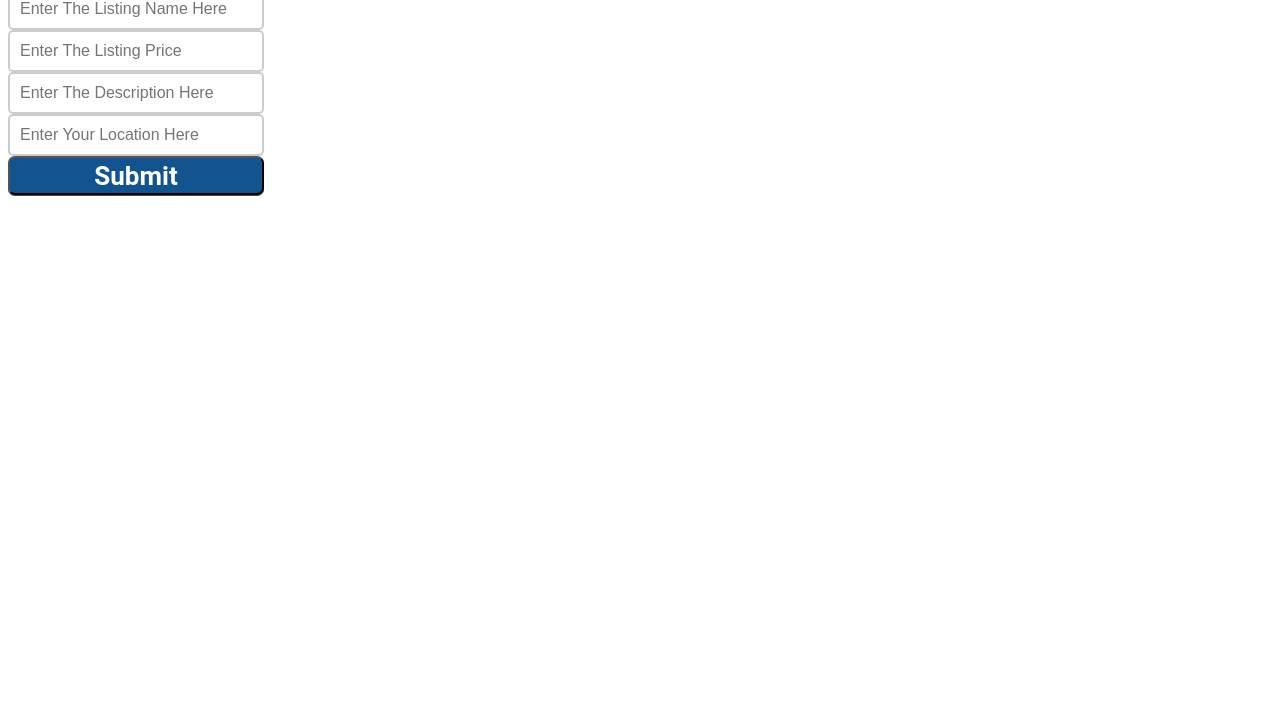
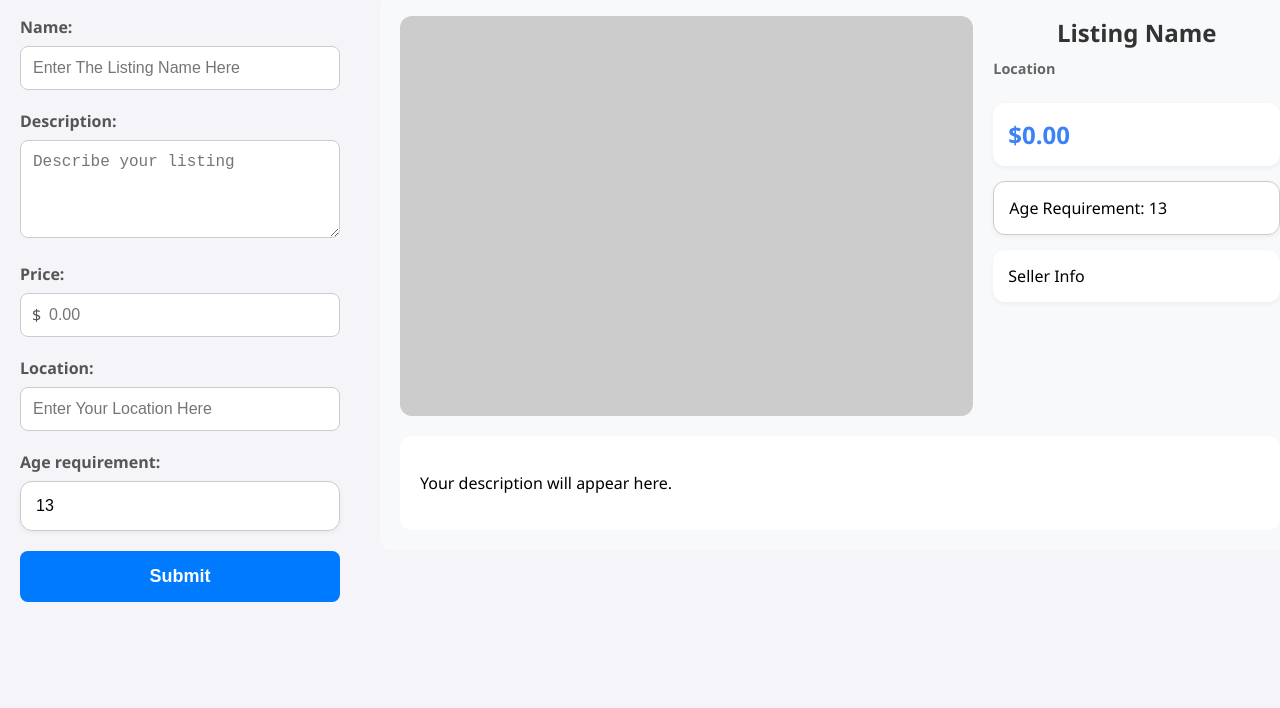
Before and after one commit to program-code-d/UltraFind, a website: page create_listing.html in a window 1280 px wide. Shown: the part 92-800 px from the top of the page. Drawn offline with Linux system fonts and the light colour scheme.

Commit message:
woking on create listing

```diff
--- a/CSS files/create_listing.css
+++ b/CSS files/create_listing.css
@@ -1,29 +1,174 @@
-/* From Uiverse.io by JayRamoliya */
-.input-style {
-  padding: 10px;
-  border: 2px solid #ccc;
-  border-radius: 5px;
-  font-size: 16px;
-  color: #555;
-  outline: none;
-  width: 20vw;
-  box-sizing: border-box;
+body {
+    font-family: 'Segoe UI', sans-serif;
+    background-color: #f4f4f9;
+    margin: 0;
+    padding: 20px;
 }
 
-.input-style:focus {
-  border-color: #007bff;
-  box-shadow: 0 0 0 0.2rem rgba(0, 123, 255, 0.25);
+/* Main layout container */
+.page-container {
+    display: flex;
+    flex-direction: row;
+    gap: 40px; /* Space between form and preview */
+    max-width: 1400px;
+    margin: 0 auto;
 }
 
+/* The form on the left */
+.form-container {
+    flex: 0 0 320px; /* Fixed small width */
+    padding: 20px 0;
+    /* Removed background, border, radius to make it "not a card" */
+}
+
+h1 {
+    text-align: center;
+    color: #333;
+    margin-bottom: 25px;
+    margin-top: 0;
+}
+
+.form-group {
+    margin-bottom: 20px;
+}
+
+.form-group label, .age-input label {
+    display: block;
+    margin-bottom: 8px;
+    font-weight: 600;
+    color: #555;
+}
+
+/* General input styling */
+.input-style,
+.age {
+    width: 100%;
+    padding: 12px;
+    border: 1px solid #ccc;
+    border-radius: 8px;
+    box-sizing: border-box; /* Important for width calculation */
+    font-size: 16px;
+}
+
+.input-style:focus,
+.age:focus {
+    outline: none;
+    border-color: #007bff;
+}
+
+/* Price input with '$' sign */
+.price-input-wrapper {
+    position: relative;
+}
+
+.price-input-wrapper::before {
+    content: '$';
+    position: absolute;
+    left: 12px;
+    top: 50%;
+    transform: translateY(-50%);
+    color: #555;
+    font-size: 16px;
+    pointer-events: none; /* So you can click through it */
+}
+
+#listing-price {
+    padding-left: 28px; /* Make space for the '$' */
+}
+
+/* Submit button */
 .create-listing-btn {
-  background: #125490;
-  border-radius: 7px;
-  box-shadow: 0 1px #444444;
-  padding: 0.6vh;
-  color: #ffffff;
-  display: inline-block;
-  font: normal bold 26px/1 "Roboto", sans-serif;
-  text-align: center;
-  width: 20vw;
-  box-sizing: border-box;
+    width: 100%;
+    padding: 15px;
+    background-color: #007bff;
+    color: white;
+    border: none;
+    border-radius: 8px;
+    font-size: 18px;
+    font-weight: bold;
+    cursor: pointer;
 }
+
+.create-listing-btn:hover {
+    background-color: #0056b3;
+}
+
+/* The preview on the right */
+.preview-container {
+    flex: 1; /* Takes up the other half */
+    position: sticky; /* Makes it stick on scroll */
+    top: 20px;
+}
+
+.preview-title {
+    text-align: center;
+    color: #666;
+    font-weight: 500;
+    margin-bottom: 15px;
+}
+
+/* Styles copied from info_listing.css for exact preview match */
+.listing-container {
+    width: 100%;
+    max-width: 1000px;
+    margin: 0 auto;
+    font-family: 'Segoe UI', sans-serif;
+    display: flex;
+    flex-direction: column;
+    gap: 20px;
+    padding: 20px;
+    background-color: #f8f9fa;
+    border-radius: 12px; /* Added for preview container look */
+}
+
+.main-content {
+    display: flex;
+    flex-direction: row;
+    gap: 20px;
+}
+
+.image {
+    flex: 2;
+    background: #ccc;
+    border-radius: 12px;
+    min-height: 400px;
+}
+
+.Age-pay-location {
+    flex: 1;
+    display: flex;
+    flex-direction: column;
+    gap: 15px;
+}
+
+.Age-pay-location h1 { font-size: 1.5rem; margin-bottom: 5px; }
+.Age-pay-location h3 { font-size: 0.9rem; color: #666; margin-top: -10px; margin-bottom: 10px; }
+
+
+.price, .age, .location-map, .seller-info {
+    background: white;
+    padding: 15px;
+    border-radius: 12px;
+    box-shadow: 0 2px 5px rgba(0,0,0,0.05);
+}
+
+.price {
+    font-size: 1.5rem;
+    font-weight: bold;
+    color: #3b82f6;
+}
+
+.Description-repeats {
+    background: white;
+    padding: 20px;
+    border-radius: 12px;
+    display: flex;
+    flex-direction: column;
+    gap: 10px;
+}
+
+@media (max-width: 768px) {
+    .main-content {
+        flex-direction: column;
+    }
+}
--- a/CSS files/info_listing.css
+++ b/CSS files/info_listing.css
@@ -10,13 +10,6 @@
 }
 
 /* Header Section */
-.top-info {
-    border-bottom: 1px solid #ddd;
-    padding-bottom: 10px;
-}
-
-.top-info h1 { font-size: 1.5rem; margin-bottom: 5px; }
-.top-info h3 { font-size: 0.9rem; color: #666; display: inline; margin-right: 10px; }
 
 /* The "Meat" of the layout: Image + Sidebar */
 .main-content {
@@ -38,6 +31,9 @@
     flex-direction: column;
     gap: 15px;
 }
+
+.Age-pay-location h1 { font-size: 1.5rem; margin-bottom: 5px; }
+.Age-pay-location h3 { font-size: 0.9rem; color: #666; margin-top: -10px; margin-bottom: 10px; }
 
 /* Sidebar Cards */
 .price, .age, .location-map, .seller-info {
--- a/create_listing.html
+++ b/create_listing.html
@@ -1,34 +1,66 @@
 <!DOCTYPE html>
 <html lang="en">
-
 <head>
     <meta charset="UTF-8">
     <meta name="viewport" content="width=device-width, initial-scale=1.0">
     <title>Create A Listing</title>
+    <link rel="stylesheet" href="CSS files/create_listing.css">
 </head>
-
 <body>
-    <h1>Create A Listing</h1>
-    <div>
-        <input id="listing-name" placeholder="Enter The Listing Name Here" class="input-style" type="text">
+    <div class="page-container">
+        <div class="form-container">
+            <h1>Start Here</h1>
+            <div class="form-group">
+                <label for="listing-name">Name:</label>
+                <input id="listing-name" placeholder="Enter The Listing Name Here" class="input-style" type="text" oninput="updatePreview()">
             </div>
 
-    <div>
-        <input id="listing-price" placeholder="Enter The Listing Price" class="input-style" type="number">
+            <div class="form-group">
+                <label for="listing-description">Description:</label>
+                <textarea id="listing-description" placeholder="Describe your listing" class="input-style" rows="4" oninput="updatePreview()"></textarea>
             </div>
 
-    <div>
-        <input id="listing-description" placeholder="Enter The Description Here" class="input-style" type="text">
+            <div class="form-group">
+                <label for="listing-price">Price:</label>
+                <div class="price-input-wrapper">
+                    <input id="listing-price" placeholder="0.00" class="input-style" type="number" step="0.01" min="0" oninput="updatePreview()">
+                </div>
             </div>
 
-    <div>
-        <input id="listing-location" placeholder="Enter Your Location Here" class="input-style" type="text">
+            <div class="form-group">
+                <label for="listing-location">Location:</label>
+                <input id="listing-location" placeholder="Enter Your Location Here" class="input-style" type="text" oninput="updatePreview()">
             </div>
-    <button class="create-listing-btn" id="submit-buttton" onclick="createListing()">Submit</button>
 
+            <div class="form-group age-input">
+                <label for="age">Age requirement:</label>
+                <input type="number" id="age" class="age" name="class" min="13" max="100" value="13" oninput="updatePreview()">
+            </div>
 
-</body>
-<link rel="stylesheet" href="CSS files/create_listing.css">
+            <button class="create-listing-btn" id="submit-button" onclick="createListing()">Submit</button>
+        </div>
+
+        <!-- Live Preview Section -->
+        <div class="preview-container">
+            <h2 class="preview-title">Live Preview</h2>
+            <div class="listing-container">
+                <div class="main-content">
+                    <div class="image"></div>
+                    <div class="Age-pay-location">
+                        <h1 id="preview-name">Listing Name</h1>
+                        <h3 id="preview-location-header">Location</h3>
+                        <div class="price" id="preview-price">$0.00</div>
+                        <div class="age">Age Requirement: <span id="preview-age">13</span></div>
+                        <div class="seller-info">Seller Info</div>
+                    </div>
+                </div>
+                <div class="Description-repeats">
+                    <p id="preview-description">Your description will appear here.</p>
+                </div>
+            </div>
+        </div>
+    </div>
+
 <script>
     var email
     var password
@@ -39,27 +71,36 @@
         const port = window.location.port ? ':' + window.location.port : '';
         return `${protocol}//${hostname}${port}`;
     }
+
     function createListing()
     {
         let listingName = document.getElementById('listing-name');
         let listingPrice = document.getElementById('listing-price');
         let listingDescription = document.getElementById('listing-description');
         let listingLocation = document.getElementById('listing-location');
+        let age =document.getElementById('age')
+
+        const price = parseFloat(listingPrice.value || 0);
 
         email = localStorage.getItem('email')
         password = localStorage.getItem('password')
 
-        if (listingName.value && listingPrice.value && listingDescription.value && listingLocation.value != "")
+        if (listingName.value && price > 0 && listingDescription.value && listingLocation.value)
         {
             fetch(getServerBase() + "/createListing", {
-                // Defines the HTTP verb as POST, which is used for sending data to a server.
                 method: 'POST',
                 headers: {
-                    // Informs the server that the data being sent is formatted as a JSON string.
                     'Content-Type': 'application/json'
                 },
-                // Converts the JavaScript object into a standardized JSON string for transmission.
-                body: JSON.stringify({ email: email, password: password, name: listingName.value, pay: listingPrice.value, description: listingDescription.value, location: listingLocation.value })
+                body: JSON.stringify({
+                    email: email,
+                    password: password,
+                    name: listingName.value,
+                    pay: price,
+                    description: listingDescription.value,
+                    location: listingLocation.value,
+                    age:age.value
+                })
             })
                 .then(response =>
                 {
@@ -72,15 +113,37 @@
                 })
                 .then((data) =>
                 {
-
-
+                    // Handle post-creation logic, e.g., error messages
                 })
         }
         else
         {
-            alert("You didnt complete the listing");
+            alert("You didn't complete the listing. Please fill out all fields.");
         }
     }
+
+    function updatePreview() {
+        // Get values from form
+        let name = document.getElementById('listing-name').value;
+        let price = document.getElementById('listing-price').value;
+        let description = document.getElementById('listing-description').value;
+        let location = document.getElementById('listing-location').value;
+        let age = document.getElementById('age').value;
+
+        // Update preview elements
+        document.getElementById('preview-name').innerText = name || 'Listing Name';
+
+        const priceValue = parseFloat(price);
+        document.getElementById('preview-price').innerText = !isNaN(priceValue) && priceValue > 0 ? `$${priceValue.toFixed(2)}` : '$0.00';
+
+        document.getElementById('preview-description').innerText = description || 'Your description will appear here.';
+
+        document.getElementById('preview-location-header').innerText = location || 'Location';
+        document.getElementById('preview-age').innerText = age || '13';
+    }
+
+    // Initial call to set default values when the page loads
+    updatePreview();
 
 </script>
 
--- a/server.js
+++ b/server.js
@@ -119,12 +119,14 @@ async function createListing(body)
             const userId = userRows[0].id;
 
             // 3. Insert into Listings using that userId
-            const insertQuery = "INSERT INTO Listings (user_id, title, description, price) VALUES (?, ?, ?, ?);";
+            const insertQuery = "INSERT INTO Listings (user_id, title, description, price, location, age) VALUES (?, ?, ?, ?, ?, ?);";
             const res = await conn.query(insertQuery, [
                 userId,           // This links the listing to the user
                 body.name,
                 body.description,
-                body.pay
+                body.pay,
+                body.location,
+                body.age
             ]);
 
             console.log("Listing created! New Listing ID:", res.insertId);
```
Lines whose indentation alone changed are shown as unchanged.
